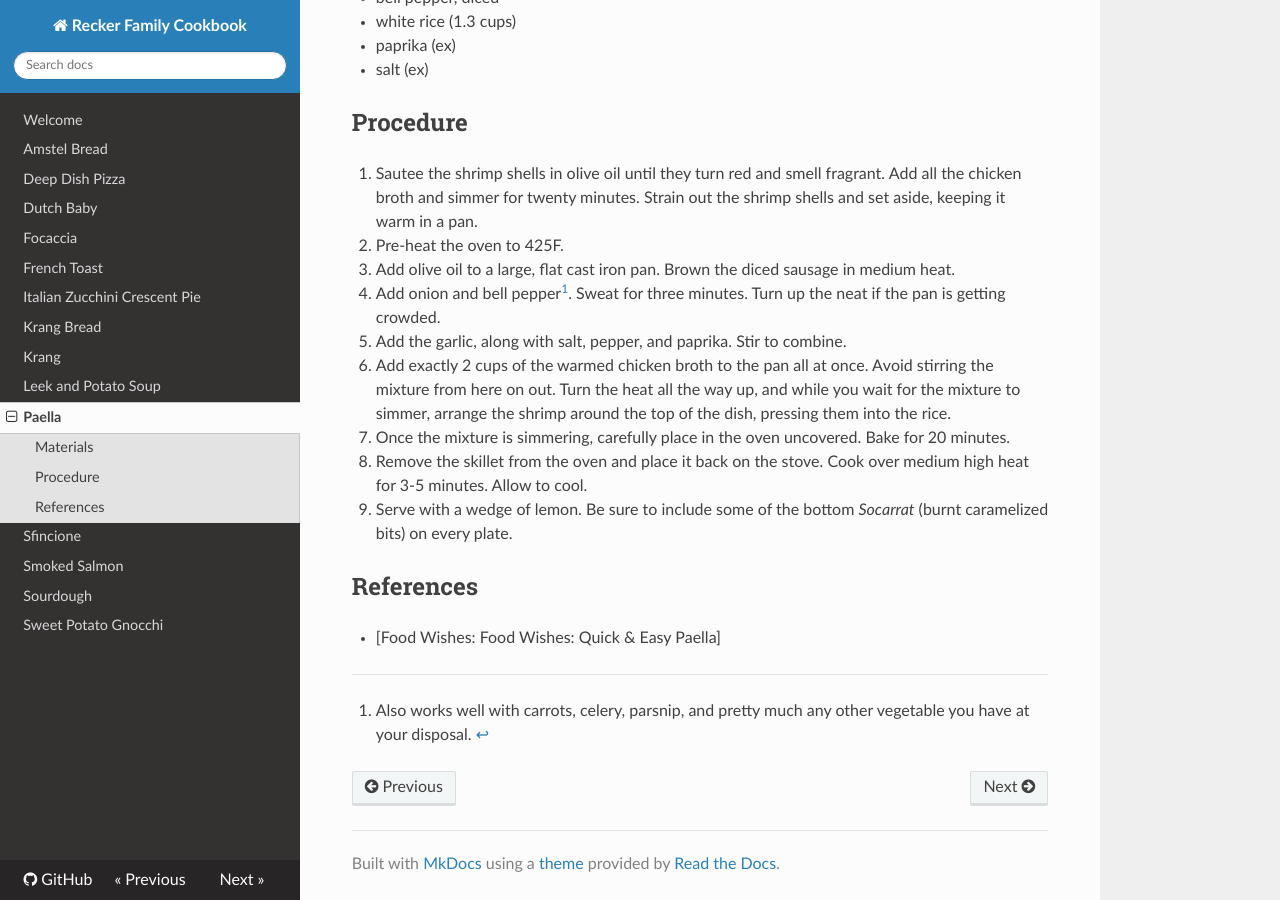
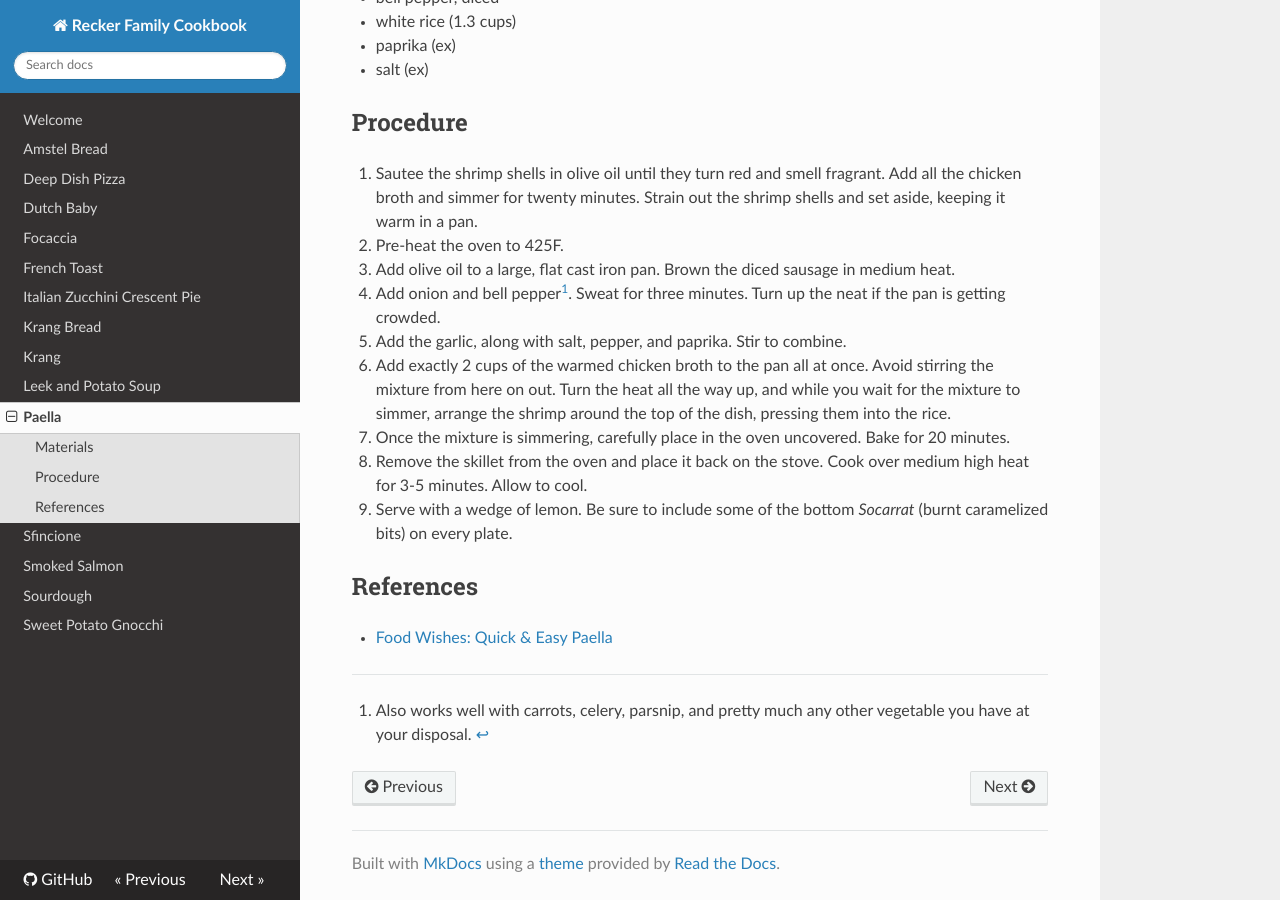
Before and after one commit to arecker/cookbook, an MkDocs documentation site: the page built from recipes/paella.md, in a window 1280 px wide and 900 px high, scrolled down 1136 px. Built offline with MkDocs 1.6.1, drawn with Linux system fonts in a browser that asks for light colours; nearby versions of some CDN libraries.

Commit message:
Paella: fix link

```diff
--- a/recipes/paella.md
+++ b/recipes/paella.md
@@ -64,6 +64,6 @@ broth while you're infusing it with the shrimp shells.
 
 ## References
 
-- [Food Wishes: Food Wishes: Quick & Easy Paella]
+- [Food Wishes: Quick & Easy Paella]
 
 [Food Wishes: Quick & Easy Paella]: https://www.youtube.com/watch?v=tiJMJznAi0Y
```
